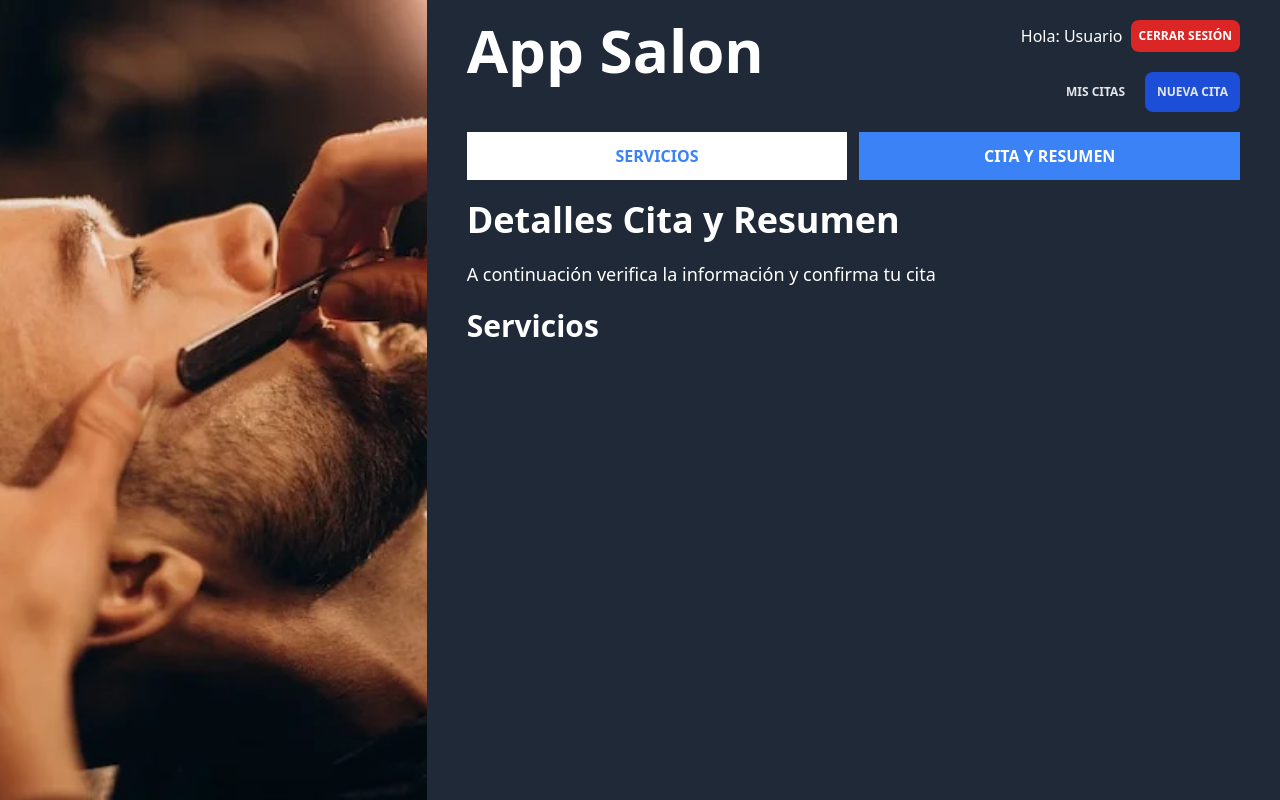
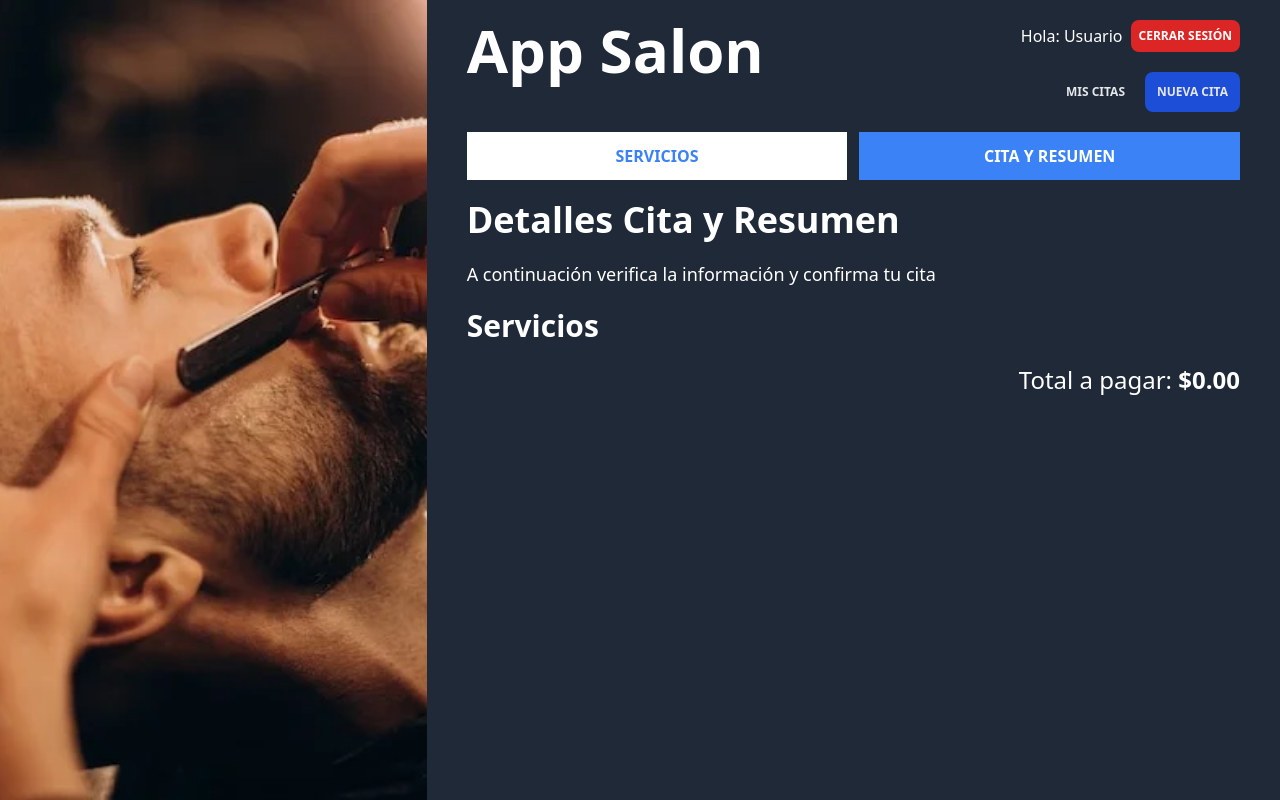
Before and after one commit to Leomiguel19/appsalon_mevn_frontend, a Vue app: page /reservaciones/nueva/detalles in a window 1280 px wide. Built offline with nearby package versions, Linux system fonts and the light colour scheme.

Commit message:
Show Total Amount

```diff
--- a/src/stores/appointments.js
+++ b/src/stores/appointments.js
@@ -21,9 +21,14 @@ export const useAppointmentsStore = defineStore('appointments', () => {
         return (id) => services.value.some(services => services._id === id)
     })
 
+    const totalAmount = computed(() => {
+        return services.value.reduce((total, service) => total + service.price, 0)
+    })
+
     return {
         services,
         onServiceSelected,
-        isServiceSelected
+        isServiceSelected,
+        totalAmount
     }
 })
--- a/src/views/appointments/AppointmentView.vue
+++ b/src/views/appointments/AppointmentView.vue
@@ -1,6 +1,8 @@
 <script setup>
     import SelectedService from '@/components/SelectedService.vue'
     import { useAppointmentsStore } from '@/stores/appointments'
+    import {formatCurrency} from "@/helpers"
+
 
     const appointments = useAppointmentsStore()
 </script>
@@ -17,5 +19,9 @@
             :key="service._id"
             :service="service"
         />
+
+        <p class="text-right text-white text-2xl">Total a pagar:
+            <span class="font-black">{{ formatCurrency(appointments.totalAmount) }}</span>
+        </p>
     </div>
 </template>
```
